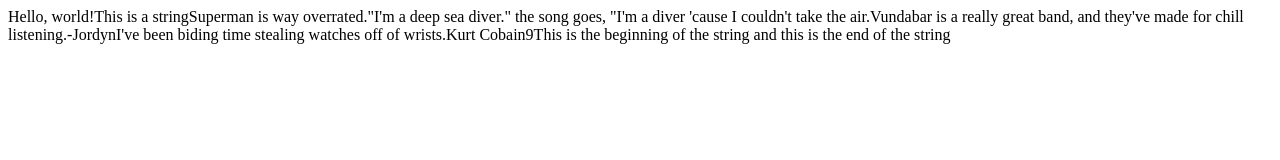
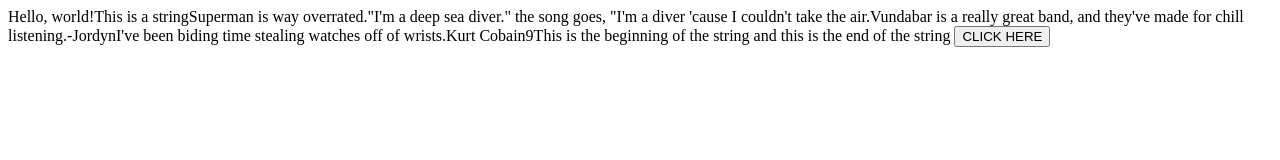
Before and after one commit to jordlewis/JavaScript-Projects, a plain HTML site: page Basic JavaScript Projects/Project1_expressions_alert/index.html in a window 1280 px wide. Drawn offline with Linux system fonts and the light colour scheme.

Commit message:
Add function
Pushing function exercise from course.

```diff
--- a/Basic JavaScript Projects/Project1_expressions_alert/JS/main.js
+++ b/Basic JavaScript Projects/Project1_expressions_alert/JS/main.js
@@ -35,3 +35,7 @@ var Sent1 = "This is the beginning of the string"
 var Sent2 = " and this is the end of the string"
 
 document.write(Sent1 + Sent2)
+
+function my_First_Function() {
+    alert('Howdy partner!');
+}
--- a/Basic JavaScript Projects/Project1_expressions_alert/index.html
+++ b/Basic JavaScript Projects/Project1_expressions_alert/index.html
@@ -6,6 +6,7 @@
     </head>
 
     <body>
+        <button onclick="my_First_Function()">CLICK HERE</button>
 
     </body>
 </html>
```
